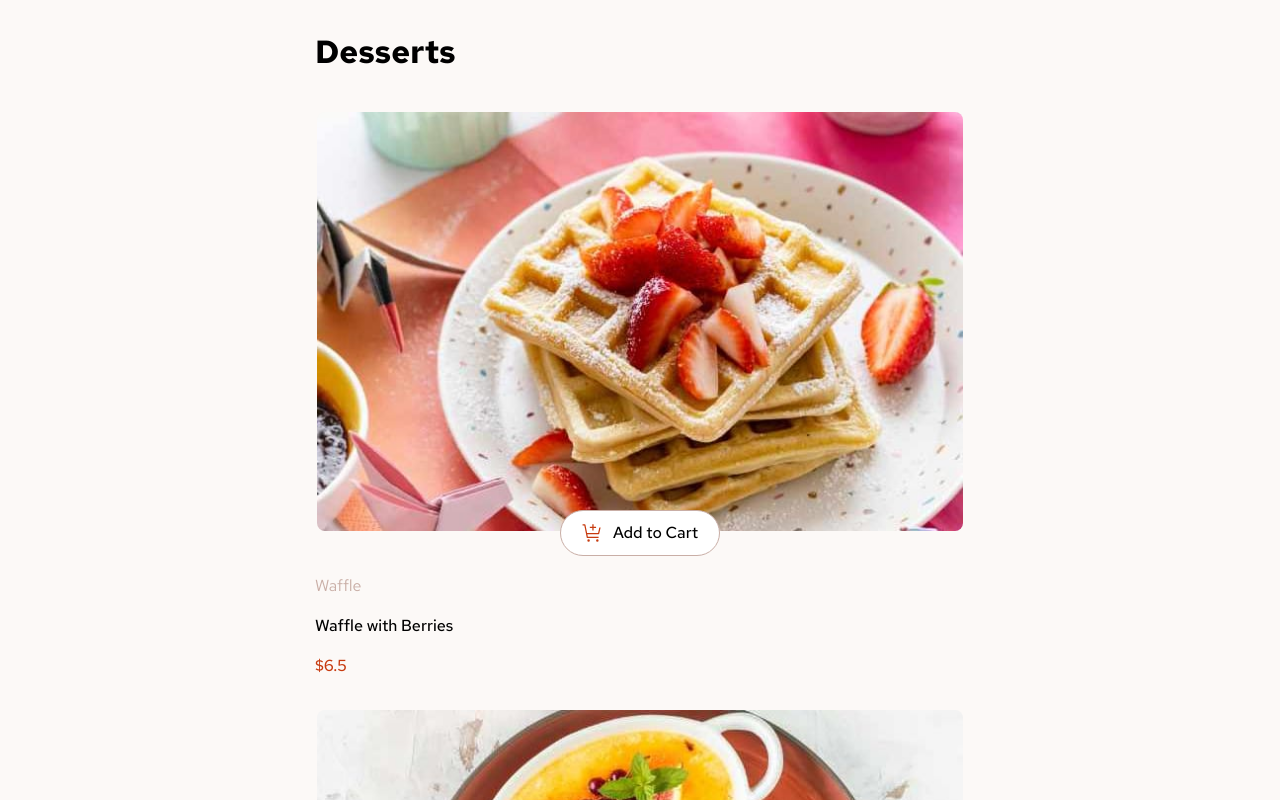
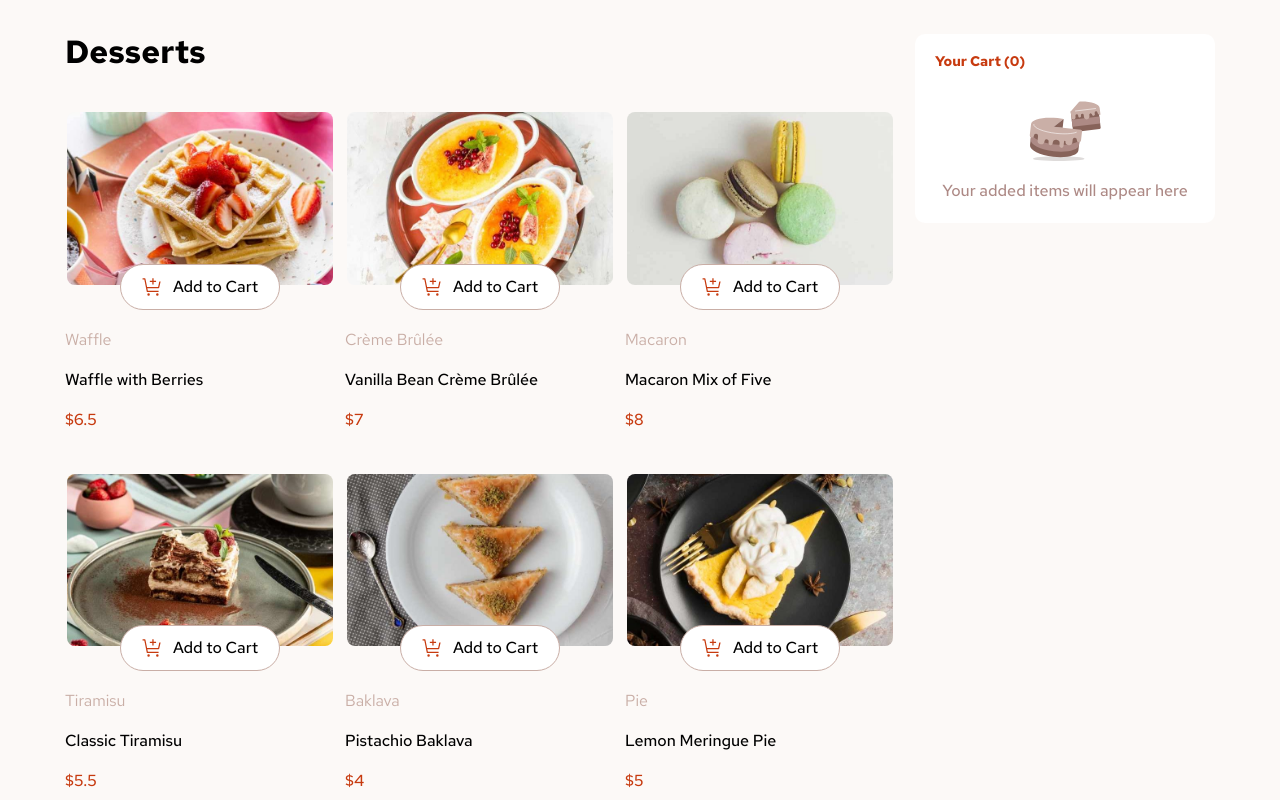
Before and after one commit to SergiuStancioiu/product-list-with-cart, a Vue app: page / in a window 1280 px wide. Shown: the top 800 px of the page. Built offline with nearby package versions, Linux system fonts and the light colour scheme.

Commit message:
feat: worked on desktop design

```diff
--- a/src/App.vue
+++ b/src/App.vue
@@ -34,9 +34,11 @@ export default {
 
 <template>
   <div class="main-container">
+    <div class="product-cart-wrapper">
+      <div class="">
         <!--Main Title-->
         <h1>Desserts</h1>
-
+        <div class="product-wrapper">
           <Product
             v-for="(product, index) in productsArr"
             :key="index"
@@ -45,7 +47,11 @@ export default {
             :name="product.name"
             :price="product.price"
           />
-    <Cart />
+        </div>
+      </div>
+
+      <div><Cart /></div>
+    </div>
   </div>
 </template>
 
@@ -60,4 +66,40 @@ h1 {
   margin: 0;
   padding-bottom: 41px;
 }
+
+.product-wrapper {
+  display: grid;
+  grid-template-columns: 1fr;
+  gap: 10px;
+}
+
+@media (min-width: 576px) {
+  .product-wrapper {
+    display: grid;
+    grid-template-columns: repeat(2, 1fr);
+  }
+}
+
+@media (min-width: 768px) {
+  .product-wrapper {
+    display: grid;
+    grid-template-columns: repeat(2, 1fr);
+  }
+}
+
+@media (min-width: 991px) {
+  .product-wrapper {
+    display: grid;
+    grid-template-columns: repeat(3, 1fr);
+  }
+
+  .product-cart-wrapper {
+    display: flex;
+    gap: 20px;
+  }
+
+  .main-container {
+    max-width: 1200px;
+  }
+}
 </style>
--- a/src/components/Cart.vue
+++ b/src/components/Cart.vue
@@ -35,7 +35,7 @@ export default {
       </div>
     </div>
     <!--Cart content when we have products added-->
-    <div class="products-in-cart" v-if="cart.length > 0">
+    <div class="products-in-cart" v-if="cart.length != 0">
       <div class="cart-content" v-for="item in cart" :key="item.product.name">
         <div class="cart-product">
           <div class="cart-product-name">
@@ -99,9 +99,10 @@ export default {
   padding: 20px;
   background-color: white;
   border-radius: 10px;
-  display: flex;
-  flex-direction: column;
-  gap: 30px;
+}
+
+.cart-heading {
+  padding-bottom: 20px;
 }
 
 .cart-heading h2 {
@@ -243,4 +244,23 @@ export default {
   flex-direction: column;
   gap: 20px;
 }
+
+@media (min-width: 991px) {
+  .cart-container {
+    width: 300px;
+    min-width: 300px;
+  }
+
+  h2 {
+    font-size: 14px;
+  }
+
+  .cart-empty-image {
+    width: 75px;
+  }
+
+  .cart-heading {
+    padding-bottom: 25px;
+  }
+}
 </style>
```
Lines whose indentation alone changed are shown as unchanged.
